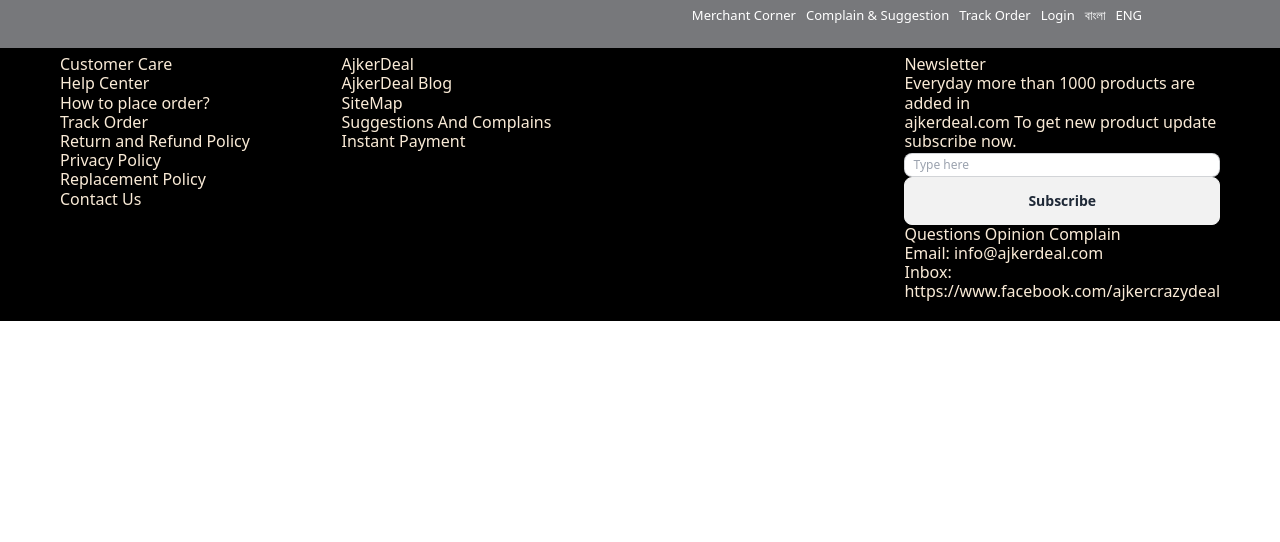
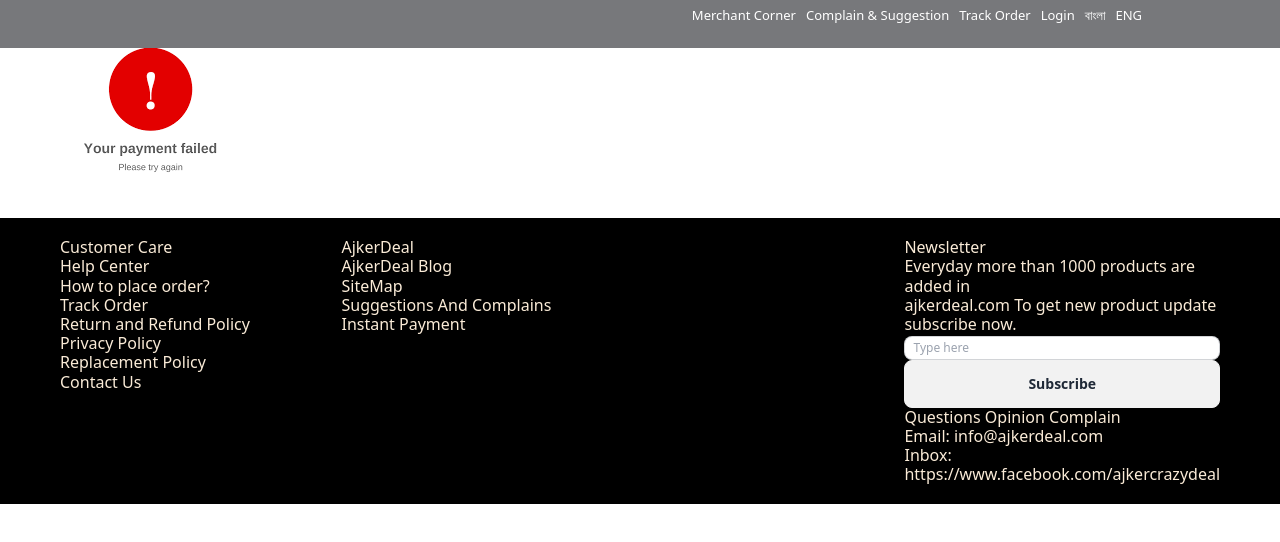
Before and after one commit to arafatanjan/task-client, a React (Vite) app: page /payment/fail/1 in a window 1280 px wide. Shown: the top 542 px of the page. Built offline with nearby package versions, Linux system fonts and the light colour scheme; no server answers.

Commit message:
first commit

```diff
--- a/src/Pages/PaymentFail.jsx
+++ b/src/Pages/PaymentFail.jsx
@@ -1,9 +1,18 @@
 import React from 'react';
+import pic from '../assets/fail.png'
 
 const PaymentFail = () => {
+    // const {tranId} = useParams();
     return (
         <div>
-            <h1>Payment failed</h1>
+           <h2>Payment Fail </h2>
+           <div className="d-flex justify-contect-center mt-3 mb-3">
+            <img
+              src={pic}
+              alt="fail"
+            />
+          </div>
+           {/* <h3>{tranId}</h3> */}
         </div>
     );
 };
--- a/src/Pages/PaymentSuccess.jsx
+++ b/src/Pages/PaymentSuccess.jsx
@@ -1,11 +1,18 @@
 import React from 'react';
 import { useParams } from 'react-router-dom';
+import pic from '../assets/successful.png'
 
 const PaymentSuccess = () => {
     const {tranId} = useParams();
     return (
         <div>
            <h2>Payment Successful </h2>
+           <div className="d-flex justify-contect-center mt-3 mb-3">
+            <img
+              src={pic}
+              alt="successful"
+            />
+          </div>
            <h3>{tranId}</h3>
         </div>
     );
```
Also changed, not shown: src/assets/fail.png (added), src/assets/successful.png (added).
